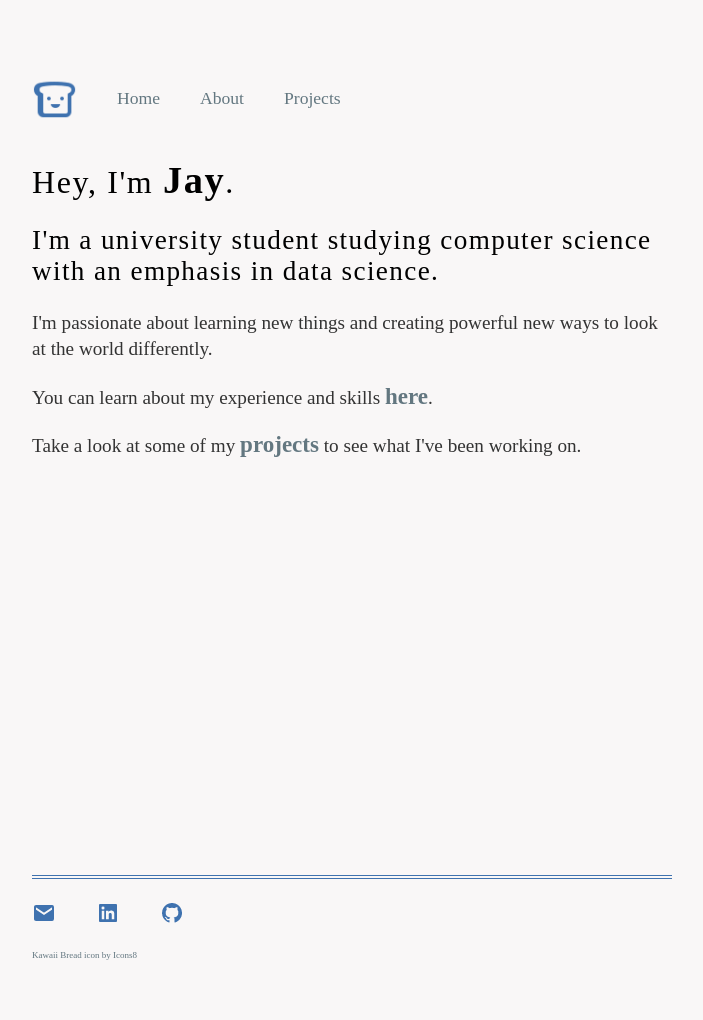
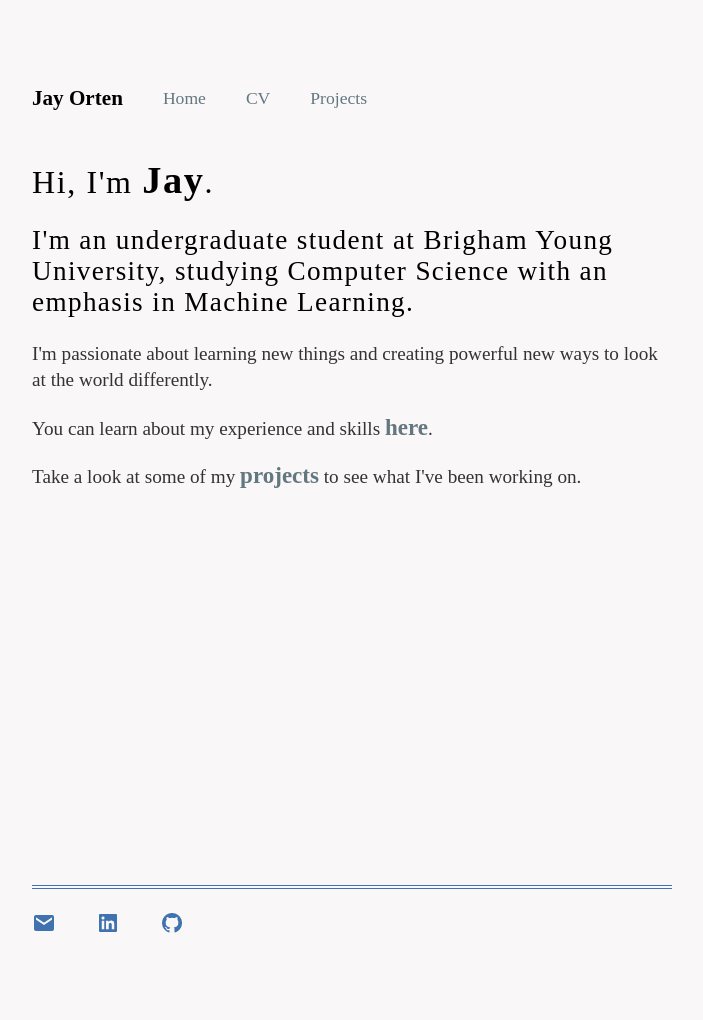
Before and after one commit to JayOrten/jayorten.github.io, a Jekyll site: the page built from index.html, in a window 1280 px wide. Shown: the whole page, without its empty margins (288-991 px from the left). Built offline with Jekyll 4.4.1, drawn with Linux system fonts in a browser that asks for light colours.

Commit message:
Rename about page to CV

```diff
--- a/about/index.html
+++ b/CV/index.html
@@ -1,6 +1,6 @@
 ---
 layout: default
-title: About
+title: CV
 ---
 <div class="section">
     <h3>Skills</h3>
--- a/_layouts/default.html
+++ b/_layouts/default.html
@@ -6,9 +6,9 @@
 	<body>
 		<nav>
 			<ul>
-				<li><img src="{{ site.baseurl }}/assets/images/icons8-kawaii-bread-48.png"></li>
+				<li><strong>Jay Orten</strong></li>
 	        	<li><a href="{{ site.baseurl }}/">Home</a></li>
-		        <li><a href="{{ site.baseurl }}/about">About</a></li>
+		        <li><a href="{{ site.baseurl }}/CV">CV</a></li>
 	    		<li><a href="{{ site.baseurl }}/blog">Projects</a></li>
 			</ul>
 		</nav>
@@ -23,9 +23,6 @@
 				<li><a href="https://www.linkedin.com/in/jayorten/ target="_blank""><img src="{{ site.baseurl }}/assets/images/linkedin-square-logo-24.png" /></a></li>
 				<li><a href="https://github.com/jayorten target="_blank""><img src="{{ site.baseurl }}/assets/images/github-logo-24.png" /></a></li>
 			</ul>
-			<div class="source">
-				<a href="https://icons8.com/icon/119927/kawaii-bread target="_blank"">Kawaii Bread icon by Icons8</a>
-			</div>
 		</footer>
 	</body>
 </html>
--- a/index.html
+++ b/index.html
@@ -3,13 +3,13 @@ layout: default
 title: Jay Orten
 ---
 <div class="blurb">
-    <h1>Hey, I'm <strong>Jay</strong>.</h1>
+    <h1>Hi, I'm <strong>Jay</strong>.</h1>
     <p> </p>
-    <h2>I'm a university student studying computer science with an emphasis in data science.</h2>
+    <h2>I'm an undergraduate student at Brigham Young University, studying Computer Science with an emphasis in Machine Learning.</h2>
 
     <p>I'm passionate about learning new things and creating powerful new ways to look at the world differently. </p>
 
-    <p>You can learn about my experience and skills <a href="{{ site.baseurl }}about"><strong>here</strong></a>.</p>
+    <p>You can learn about my experience and skills <a href="{{ site.baseurl }}CV"><strong>here</strong></a>.</p>
 
     <p>Take a look at some of my <a href="{{ site.baseurl }}blog"><strong>projects</strong></a> to see what I've been working on.</p>
 </div><!-- /.blurb -->
--- a/resume/index.html
+++ b/test page/index.html
@@ -1,5 +1,5 @@
 ---
 layout: default
-title: Resume
+title: CV
 ---
 <h1>{{ page.title }}</h1>
```
